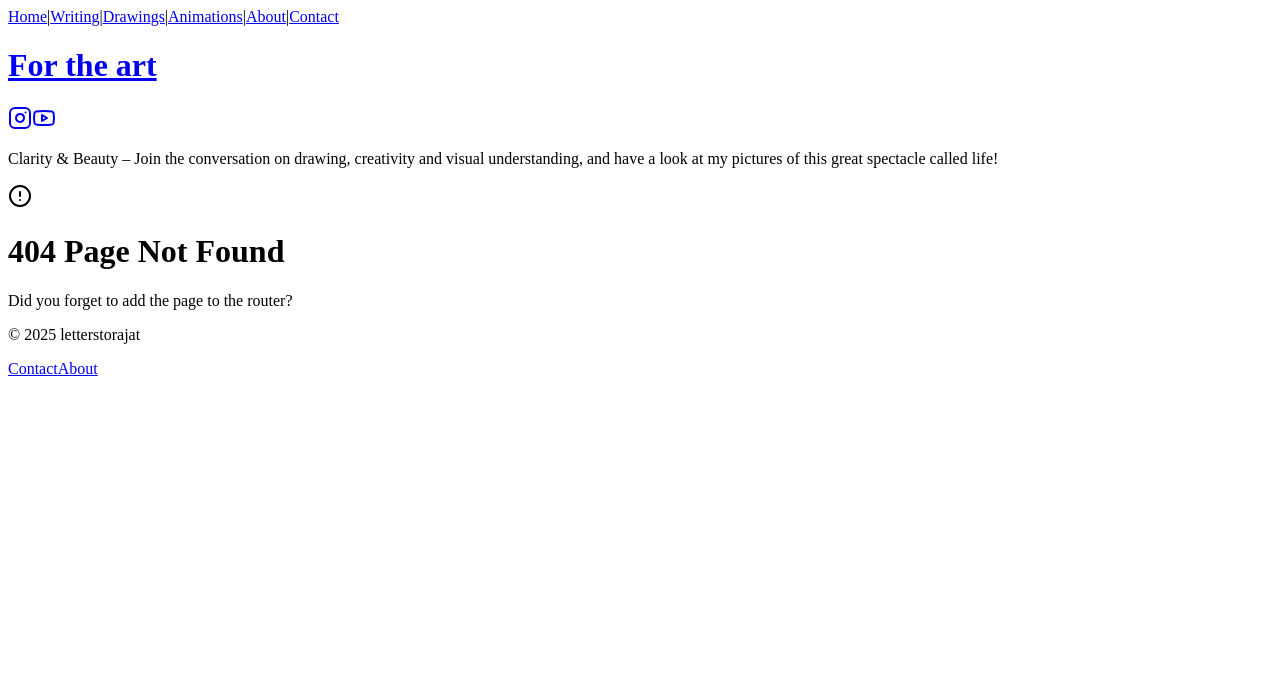
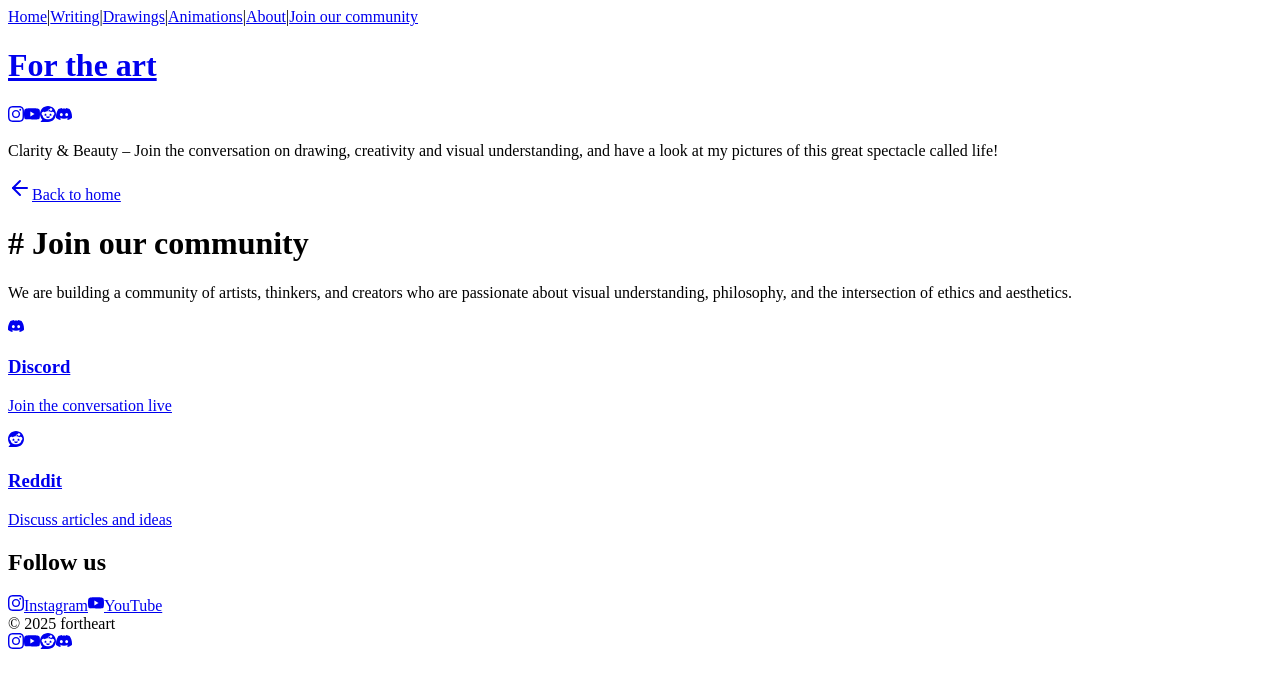
Before and after one commit to rajatmishra14/fortheart.in, a React (Vite) app in the folder client/: page /community in a window 1280 px wide. Shown: the top 688 px of the page. Built offline with nearby package versions, Linux system fonts and the light colour scheme; a web font is replaced by a local one.

Commit message:
Major overhaul: Branding, Community page, New Categories

```diff
--- a/client/src/App.tsx
+++ b/client/src/App.tsx
@@ -13,7 +13,7 @@ import AllAnimations from "@/pages/AllAnimations";
 import WritingPost from "@/pages/WritingPost";
 import DrawingDetail from "@/pages/DrawingDetail";
 import AnimationDetail from "@/pages/AnimationDetail";
-import Contact from "@/pages/Contact";
+import Community from "@/pages/Community";
 import About from "@/pages/About";
 import NotFound from "@/pages/not-found";
 
@@ -28,7 +28,7 @@ function Router() {
       <Route path="/animations" component={AllAnimations} />
       <Route path="/animations/:id" component={AnimationDetail} />
       <Route path="/about" component={About} />
-      <Route path="/contact" component={Contact} />
+      <Route path="/community" component={Community} />
       <Route component={NotFound} />
     </Switch>
   );
--- a/client/src/components/Footer.tsx
+++ b/client/src/components/Footer.tsx
@@ -1,13 +1,25 @@
+import { SiInstagram, SiYoutube, SiReddit, SiDiscord } from "react-icons/si";
+
 export default function Footer() {
   return (
-    <footer className="mt-24 pb-12 border-t border-border/40 pt-8">
-      <div className="max-w-4xl mx-auto px-6 flex flex-col md:flex-row justify-between items-center gap-4">
-        <p className="text-sm opacity-60" data-testid="text-copyright">
-          &copy; {new Date().getFullYear()} letterstorajat
-        </p>
-        <div className="flex gap-6 text-sm opacity-60">
-          <a href="/contact" className="hover:opacity-100 transition-opacity">Contact</a>
-          <a href="/about" className="hover:opacity-100 transition-opacity">About</a>
+    <footer className="border-t border-border/40 pt-8 mt-auto">
+      <div className="flex flex-col md:flex-row justify-between items-center gap-4">
+        <div className="text-sm opacity-60">
+          © {new Date().getFullYear()} fortheart
+        </div>
+        <div className="flex items-center gap-6">
+          <a href="https://instagram.com" target="_blank" rel="noopener noreferrer" className="opacity-60 hover:opacity-100 transition-opacity">
+            <SiInstagram className="w-5 h-5" />
+          </a>
+          <a href="https://youtube.com/@letterstorajat" target="_blank" rel="noopener noreferrer" className="opacity-60 hover:opacity-100 transition-opacity">
+            <SiYoutube className="w-5 h-5" />
+          </a>
+          <a href="https://reddit.com" target="_blank" rel="noopener noreferrer" className="opacity-60 hover:opacity-100 transition-opacity">
+            <SiReddit className="w-5 h-5" />
+          </a>
+          <a href="https://discord.com" target="_blank" rel="noopener noreferrer" className="opacity-60 hover:opacity-100 transition-opacity">
+            <SiDiscord className="w-5 h-5" />
+          </a>
         </div>
       </div>
     </footer>
--- a/client/src/components/Header.tsx
+++ b/client/src/components/Header.tsx
@@ -1,5 +1,5 @@
 import { Link } from "wouter";
-import { Instagram, Youtube } from "lucide-react";
+import { SiInstagram, SiYoutube, SiReddit, SiDiscord } from "react-icons/si";
 
 export default function Header() {
   return (
@@ -18,7 +18,7 @@ export default function Header() {
               data-testid="link-instagram"
               aria-label="Instagram"
             >
-              <Instagram className="w-5 h-5" />
+              <SiInstagram className="w-5 h-5" />
             </a>
             <a
               href="https://youtube.com/@letterstorajat"
@@ -28,7 +28,27 @@ export default function Header() {
               data-testid="link-youtube"
               aria-label="YouTube"
             >
-              <Youtube className="w-5 h-5" />
+              <SiYoutube className="w-5 h-5" />
+            </a>
+            <a
+              href="https://reddit.com"
+              target="_blank"
+              rel="noopener noreferrer"
+              className="hover-elevate px-2 py-1 rounded-md transition-opacity opacity-70 hover:opacity-100"
+              data-testid="link-reddit"
+              aria-label="Reddit"
+            >
+              <SiReddit className="w-5 h-5" />
+            </a>
+            <a
+              href="https://discord.com"
+              target="_blank"
+              rel="noopener noreferrer"
+              className="hover-elevate px-2 py-1 rounded-md transition-opacity opacity-70 hover:opacity-100"
+              data-testid="link-discord"
+              aria-label="Discord"
+            >
+              <SiDiscord className="w-5 h-5" />
             </a>
           </div>
         </div>
--- a/client/src/components/Navigation.tsx
+++ b/client/src/components/Navigation.tsx
@@ -44,10 +44,10 @@ export default function Navigation() {
             </span>
           </Link>
           <span className="opacity-30">|</span>
-          <Link href="/contact" data-testid="link-contact">
-            <span className={`hover-elevate transition-opacity px-2 py-1 rounded-md ${isActive("/contact") ? "opacity-100" : "opacity-70"
+          <Link href="/community" data-testid="link-community">
+            <span className={`hover-elevate transition-opacity px-2 py-1 rounded-md ${isActive("/community") ? "opacity-100" : "opacity-70"
               }`}>
-              Contact
+              Join our community
             </span>
           </Link>
         </div>
--- /dev/null
+++ b/client/src/pages/Community.tsx
@@ -0,0 +1,68 @@
+import { Link } from "wouter";
+import { ArrowLeft } from "lucide-react";
+import { SiDiscord, SiReddit, SiInstagram, SiYoutube } from "react-icons/si";
+
+export default function Community() {
+    return (
+        <div className="max-w-prose mx-auto px-6 py-12">
+            <Link href="/" data-testid="link-back">
+                <div className="flex items-center gap-2 text-sm opacity-70 hover-elevate inline-flex px-2 py-1 rounded-md transition-opacity mb-8">
+                    <ArrowLeft className="w-4 h-4" />
+                    <span>Back to home</span>
+                </div>
+            </Link>
+
+            <h1 className="text-3xl font-semibold mb-8" data-testid="heading-community">
+                # Join our community
+            </h1>
+
+            <div className="space-y-8 leading-relaxed">
+                <p className="text-base">
+                    We are building a community of artists, thinkers, and creators who are passionate about visual understanding, philosophy, and the intersection of ethics and aesthetics.
+                </p>
+
+                <div className="grid grid-cols-1 md:grid-cols-2 gap-6">
+                    <a
+                        href="https://discord.com"
+                        target="_blank"
+                        rel="noopener noreferrer"
+                        className="flex items-center gap-4 p-6 rounded-lg border border-border/40 hover:border-border hover:bg-muted/30 transition-all group"
+                    >
+                        <SiDiscord className="w-8 h-8 opacity-70 group-hover:opacity-100 transition-opacity" />
+                        <div>
+                            <h3 className="font-medium mb-1">Discord</h3>
+                            <p className="text-sm opacity-60">Join the conversation live</p>
+                        </div>
+                    </a>
+
+                    <a
+                        href="https://reddit.com"
+                        target="_blank"
+                        rel="noopener noreferrer"
+                        className="flex items-center gap-4 p-6 rounded-lg border border-border/40 hover:border-border hover:bg-muted/30 transition-all group"
+                    >
+                        <SiReddit className="w-8 h-8 opacity-70 group-hover:opacity-100 transition-opacity" />
+                        <div>
+                            <h3 className="font-medium mb-1">Reddit</h3>
+                            <p className="text-sm opacity-60">Discuss articles and ideas</p>
+                        </div>
+                    </a>
+                </div>
+
+                <div className="pt-8 border-t border-border/40">
+                    <h2 className="text-xl font-medium mb-6">Follow us</h2>
+                    <div className="flex gap-6">
+                        <a href="https://instagram.com/fortheart.in" target="_blank" rel="noopener noreferrer" className="flex items-center gap-2 opacity-70 hover:opacity-100 transition-opacity">
+                            <SiInstagram className="w-5 h-5" />
+                            <span>Instagram</span>
+                        </a>
+                        <a href="https://youtube.com/@letterstorajat" target="_blank" rel="noopener noreferrer" className="flex items-center gap-2 opacity-70 hover:opacity-100 transition-opacity">
+                            <SiYoutube className="w-5 h-5" />
+                            <span>YouTube</span>
+                        </a>
+                    </div>
+                </div>
+            </div>
+        </div>
+    );
+}
--- a/shared/schema.ts
+++ b/shared/schema.ts
@@ -3,12 +3,12 @@ import { pgTable, text, varchar, integer, timestamp, pgEnum } from "drizzle-orm/
 import { createInsertSchema } from "drizzle-zod";
 import { z } from "zod";
 
-export const categoryEnum = pgEnum("category", ["Creativity", "Philosophy", "Design", "Drawing", "Psychology", "Theology"]);
+export const categoryEnum = pgEnum("category", ["Ethics", "Aesthetics", "Metaphysics"]);
 
 // UI categories include "All categories" for filtering
-export const uiCategories = ["All categories", "Creativity", "Philosophy", "Design", "Drawing", "Psychology", "Theology"] as const;
+export const uiCategories = ["All categories", "Ethics", "Aesthetics", "Metaphysics"] as const;
 export type UICategory = typeof uiCategories[number];
-export type Category = "Creativity" | "Philosophy" | "Design" | "Drawing" | "Psychology" | "Theology";
+export type Category = "Ethics" | "Aesthetics" | "Metaphysics";
 
 export const users = pgTable("users", {
   id: varchar("id").primaryKey().default(sql`gen_random_uuid()`),
```
Also changed, not shown: 1 other file (tests, documents, lock files or other folders).
